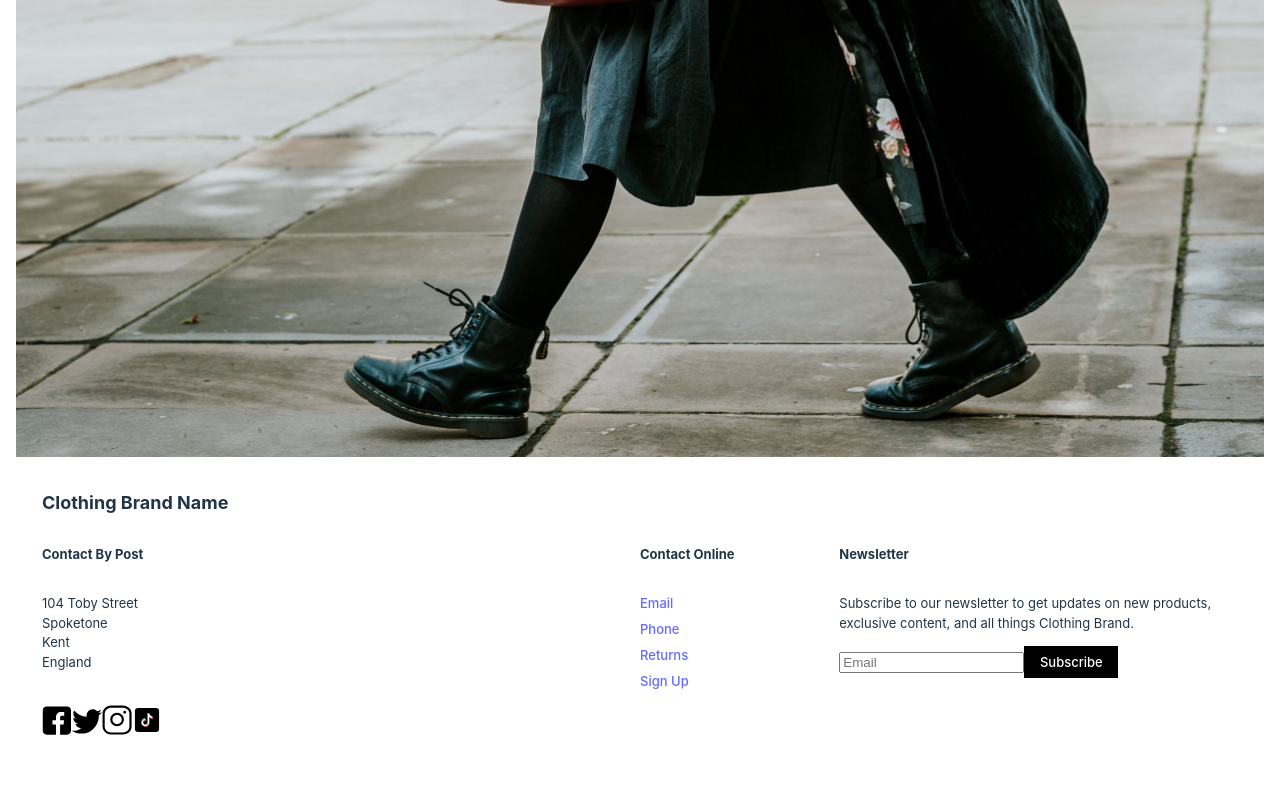
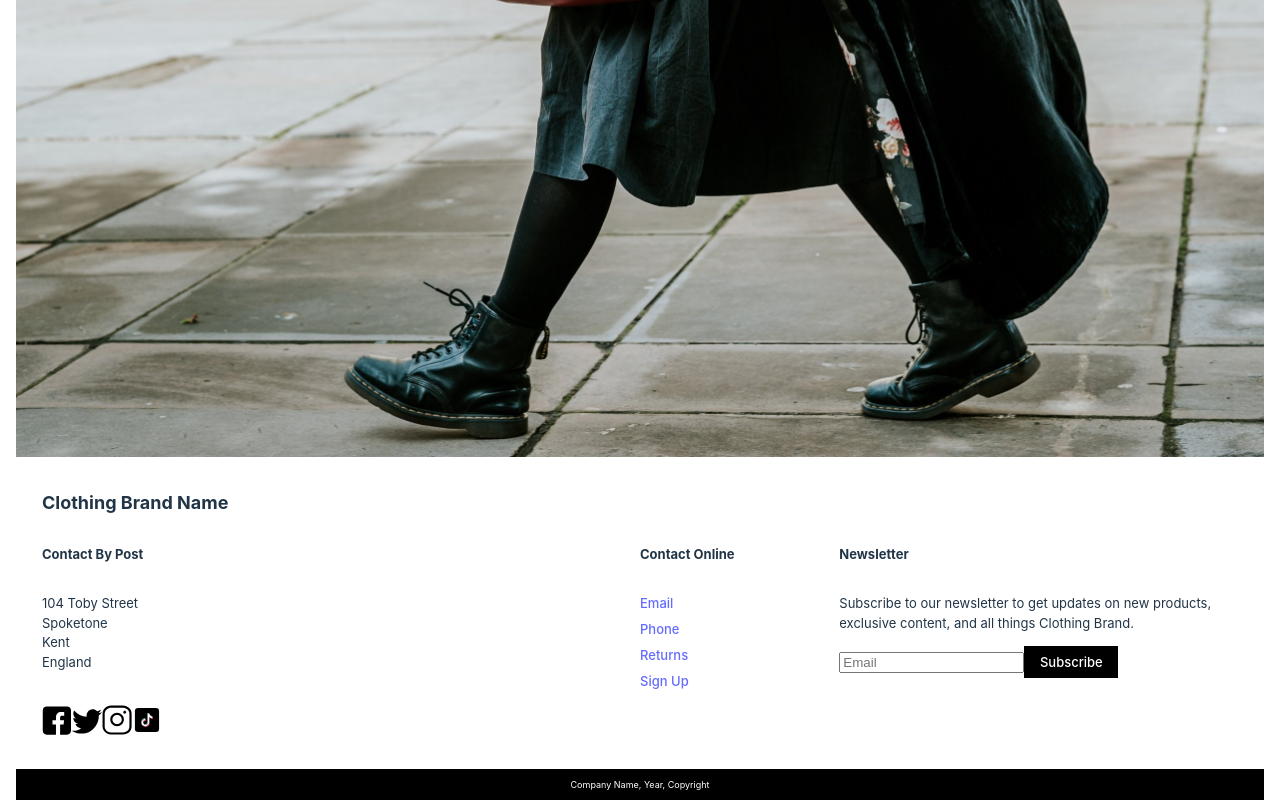
Before and after one commit to malcomcrab/react-shopping-cart, a React (Vite) app: page / in a window 1280 px wide. Shown: the part 517-1317 px from the top of the page. Before the commit the page ends 1286 px from the top, so only its background shows below. Built offline with nearby package versions, Linux system fonts and the light colour scheme.

Commit message:
Added test file for the Footer component

```diff
--- a/src/components/headerFooter/Footer.jsx
+++ b/src/components/headerFooter/Footer.jsx
@@ -3,7 +3,7 @@ import styles from "../../css-modules/Footer.module.css"
 function Footer(){
 
     return(
-        <div className={styles.footer}>
+        <div role="footerContainer" className={styles.footer}>
              <p>Company Name, Year, Copyright</p>
 
         </div>
--- a/src/pages/HomePage.jsx
+++ b/src/pages/HomePage.jsx
@@ -1,6 +1,7 @@
 import Header from "../components/headerFooter/Header";
 import HomepageImageCarousel from "../components/HomepageImageCarousel";
 import InfoBar from "../components/InfoBar";
+import Footer from "../components/headerFooter/Footer"
 
 function HomePage() {
   return (
@@ -10,6 +11,8 @@ function HomePage() {
       <HomepageImageCarousel/>
 
       <InfoBar />
+
+      <Footer />
     </div>
   );
 }
```
Also changed, not shown: 1 other file (tests, documents, lock files or other folders).
